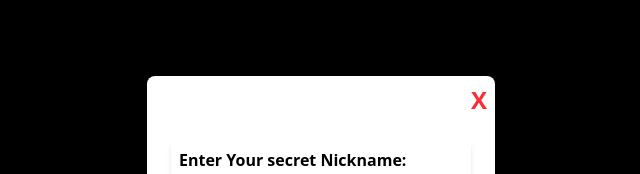
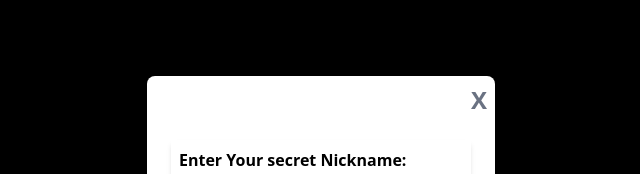
Before and after one commit to nianod/secret-arena, a React (Vite) app: page /dashboard in a window 1280 px wide. Both pictures are taken after a click on the button "Reveal". Shown: the top 174 px of the page, without its empty margins (319-959 px from the left). Built offline with nearby package versions, Linux system fonts and the light colour scheme.

Commit message:
started supabase

```diff
--- a/package.json
+++ b/package.json
@@ -10,6 +10,7 @@
     "preview": "vite preview"
   },
   "dependencies": {
+    "@supabase/supabase-js": "^2.50.3",
     "@tailwindcss/vite": "^4.1.11",
     "framer-motion": "^12.23.0",
     "react": "^19.1.0",
--- a/src/Pages/Dashboard.tsx
+++ b/src/Pages/Dashboard.tsx
@@ -20,7 +20,7 @@ const Dashboard = () => {
           <div className="bg-white p-6 rounded-lg relative shadow-lg">
             <button
               onClick={() => setShowPostField(false)}
-              className="absolute top-2 right-2 text-2xl text-red-500 font-bold"
+              className="absolute top-2 right-2 text-2xl text-gray-500 font-bold"
               title="Cancel"
             >
               X
--- /dev/null
+++ b/src/Supabase/SupabaseClient.ts
@@ -0,0 +1,6 @@
+import { createClient } from "@supabase/supabase-js";
+
+const supabaseUrl = import.meta.env.VITE_SUPABASE_URL
+const supabaseAnonKey = import.meta.env.VITE_SUPABASE_ANON_KEY
+
+export const supabase = createClient(supabaseUrl, supabaseAnonKey)
```
Also changed, not shown: 2 other files (tests, documents, lock files or other folders).
